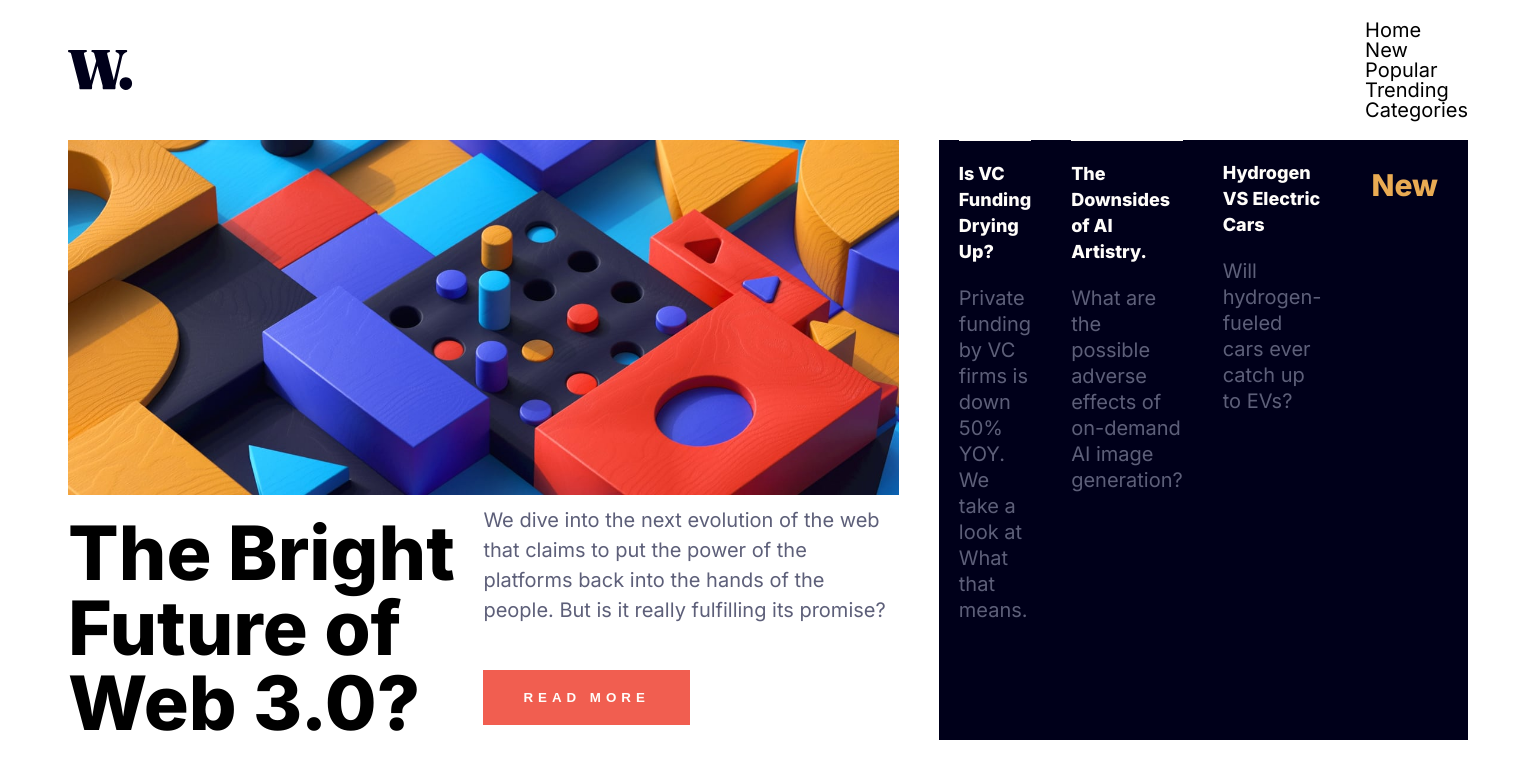
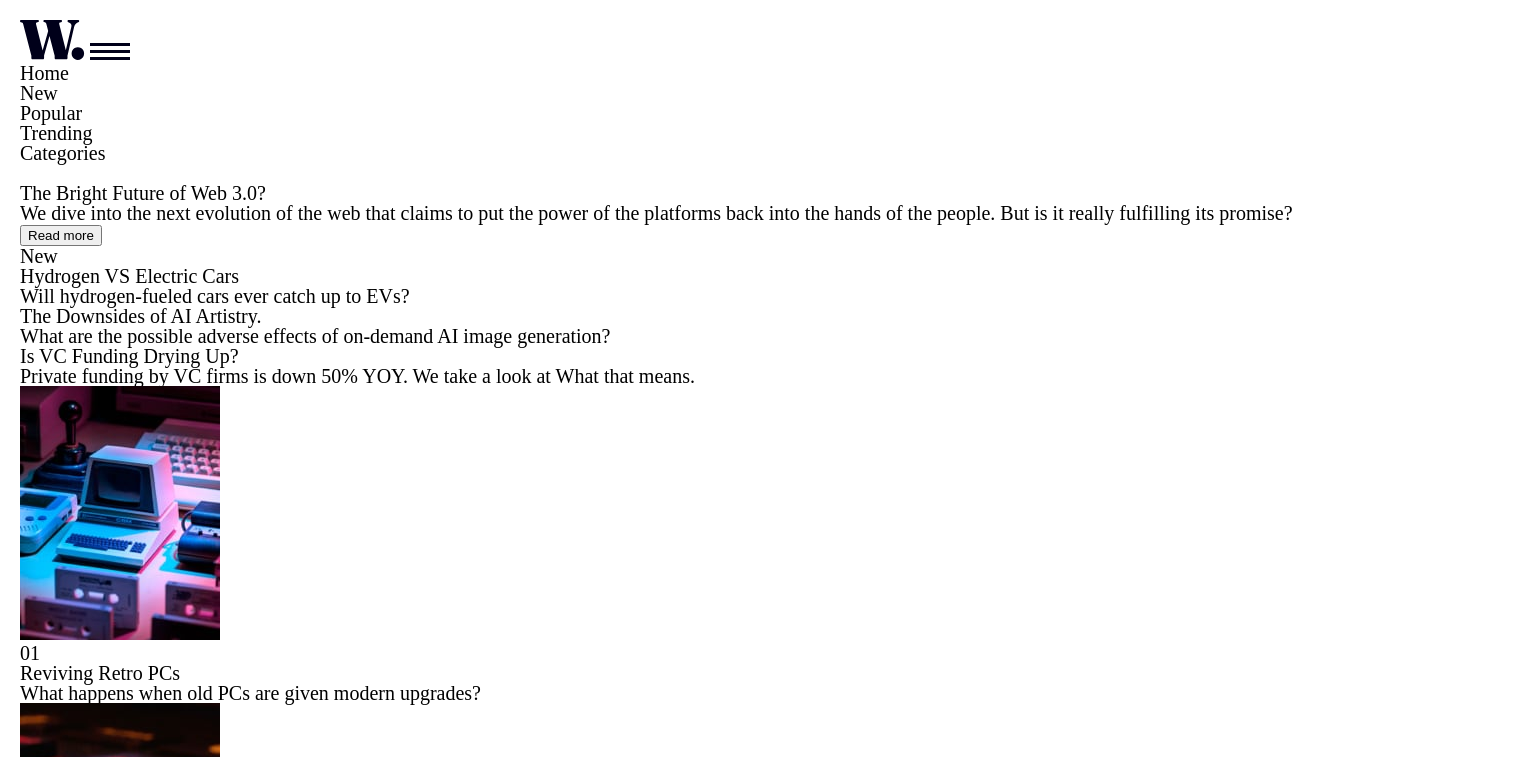
Before and after one commit to Gabrielfgomss/news-homepage-main, a plain HTML site: page index.html in a window 1536 px wide. Shown: the top 757 px of the page. Drawn offline with Linux system fonts and the light colour scheme.

Commit message:
atualizando dados

```diff
--- a/index.html
+++ b/index.html
@@ -1,31 +1,36 @@
 <!DOCTYPE html>
 <html lang="en">
+
 <head>
   <meta charset="UTF-8">
   <meta name="viewport" content="width=device-width, initial-scale=1.0">
   <link rel="icon" type="image/png" sizes="32x32" href="./assets/images/favicon-32x32.png">
   <link rel="stylesheet" href="reset.css">
-  <link rel="preconnect" href="https://fonts.googleapis.com"><link rel="preconnect" href="https://fonts.gstatic.com" crossorigin><link href="https://fonts.googleapis.com/css2?family=Inter:wght@400;700;800&display=swap" rel="stylesheet">
+  <link rel="preconnect" href="https://fonts.googleapis.com">
+  <link rel="preconnect" href="https://fonts.gstatic.com" crossorigin>
+  <link href="https://fonts.googleapis.com/css2?family=Inter:wght@400;700;800&display=swap" rel="stylesheet">
   <link rel="stylesheet" href="style.css">
   <title>Frontend Mentor | News homepage</title>
 </head>
+
 <body>
   <header class="menu__header container">
     <img src="/assets/images/logo.svg" alt="Logo" class="menu-log">
     <img src="/assets/images/icon-menu.svg" alt="Menu" class="menu-icon">
-    <div class="menu-desktop menu-mobile" id="opencloseMenu">
-      <p class="menu-options">Home</p>
-      <p class="menu-options">New</p>
-      <p class="menu-options">Popular</p>
-      <p class="menu-options">Trending</p>
-      <p class="menu-options">Categories</p>
-    </div>
+    <ul class="menu-desktop menu-mobile" id="opencloseMenu">
+      <li>Home</li>
+      <li>New</li>
+      <li>Popular</li>
+      <li>Trending</li>
+      <li>Categories</li>
+    </ul>
   </header>
   <main class="main__content container">
     <article class="headline">
       <div class="headline-image-mobile headline-image-desktop"></div>
       <h1 class="headline-title">The Bright Future of Web 3.0?</h1>
-      <p class="headline-content">We dive into the next evolution of the web that claims to put the power of the platforms back into the hands of the people. But is it really fulfilling its promise?</p>
+      <p class="headline-content">We dive into the next evolution of the web that claims to put the power of the
+        platforms back into the hands of the people. But is it really fulfilling its promise?</p>
       <button class="button-read">Read more</button>
     </article>
     <article class="recent__news">
@@ -71,4 +76,5 @@
     </article>
   </main>
 </body>
+
 </html>
--- a/style.css
+++ b/style.css
@@ -1,5 +1,5 @@
 :root {
-    --font-primary: 'Inter', sans-serif;
+    --font-regular: 'Inter', sans-serif;
     --color-oragen: hsl(35, 77%, 62%);
     --color-red: hsl(5, 85%, 63%);
     --color-white: hsl(36, 100%, 99%);
@@ -9,183 +9,11 @@
 }
 
 body {
-    width: 375px;
-    font-family: var(--font-primary);
+    width: 1440px;
+    font-weight: 400;
     font-size: 20px;
 }
 
 .container {
     margin: 20px;
 }
-
-.menu__header {
-    display: flex;
-    justify-content: space-between;
-    align-items: center;
-}
-
-.menu-icon {
-    height: 20px;
-    align-self: center;
-}
-
-.headline {
-    margin-top: 25px;
-}
-
-.headline-image-mobile {
-    height: 355px;
-    background-image: url("./assets/images/image-web-3-mobile.jpg");
-    background-size: cover;
-    background-repeat: no-repeat;
-}
-
-.headline-title {
-    font-size: 48px;
-    font-weight: 800;
-    margin-top: 20px;
-}
-
-.headline-content {
-    font-weight: 400;
-    font-size: 15px;
-    color: var(--color-darkBlue);
-    margin-top: 10px;
-    line-height: 26px;
-}
-
-.button-read {
-    margin: 20px 0px 70px 0px;
-    padding: 15px 25px;
-    letter-spacing: 5px;
-    text-transform: uppercase;
-    font-weight: 800;
-    color: var(--color-white);
-    background-color: var(--color-red);
-    border: 0px;
-}
-
-.recent__news {
-    background-color: var(--color-veryDarkBlue);
-    color: var(--color-white);
-    margin-bottom: 80px;
-}
-
-.title-index {
-    color: var(--color-oragen);
-    padding: 30px;
-    font-size: 30px;
-    font-weight: 800;
-}
-
-.newslist:first-of-type {
-    border: 0px;
-}
-
-.newslist {
-    margin: 0px 20px;
-    line-height: 26px;
-    border-top: 1px var(--color-white) solid;
-}
-
-.news-title {
-    font-size: 18px;
-    font-weight: 800;
-    margin: 20px 0px;
-}
-
-.news-text {
-    padding-bottom: 20px;
-    color: var(--color-darkBlue)
-}
-
-.newlist-trend {
-    display: flex;
-    gap: 20px;
-    margin-bottom: 30px;
-}
-
-.news-icon {
-    width: 40%;
-}
-
-.position {
-    font-size: 32px;
-    font-weight: 800;
-    color: var(--color-blue);
-}
-
-.info-news>.title {
-    font-weight: 800;
-    color: black;
-    font-size: 20px;
-    padding: 10px 0px;
-}
-
-.info-news>.news-content {
-    line-height: 20px;
-    font-size: 15px;
-    color: var(--color-darkBlue);
-}
-
-@media screen and (min-width: 1440px) {
-    body {
-        width: 1440px;
-        margin: auto;
-    }
-
-    .menu-icon {
-        display: none;
-    }
-
-    .main__content {
-        display: grid;
-        grid-template-columns: 1fr 0.4fr;
-        column-gap: 40px;
-
-    }
-
-    .headline {
-        margin: 0px;
-        display: grid;
-        grid-template-columns: 1fr 1fr;
-    }
-
-    .headline-image-desktop {
-        width: 100%;
-        background-image: url("assets/images/image-web-3-desktop.jpg");
-        grid-column: 1 / span 2;
-    }
-
-    .headline-title {
-        grid-column: 1;
-        grid-row: 2 / span 2;
-        font-size: 75px;
-    }
-
-    .headline-content {
-        font-size: 20px;
-        line-height: 30px;
-    }
-
-    .button-read {
-        padding: 20px 40px;
-        margin: 0px;
-        justify-self: baseline;
-        align-self: center;
-    }
-
-    .recent__news {
-        margin-bottom: 0px;
-        display: flex;
-        flex-direction: row-reverse;
-        background-repeat: f;
-    }
-
-    .trending__news {
-        margin-top: 20px;
-        display: grid;
-        grid-template-columns: 1fr 1fr 1fr;
-        grid-template-rows: 1fr;
-    }
-}
```
